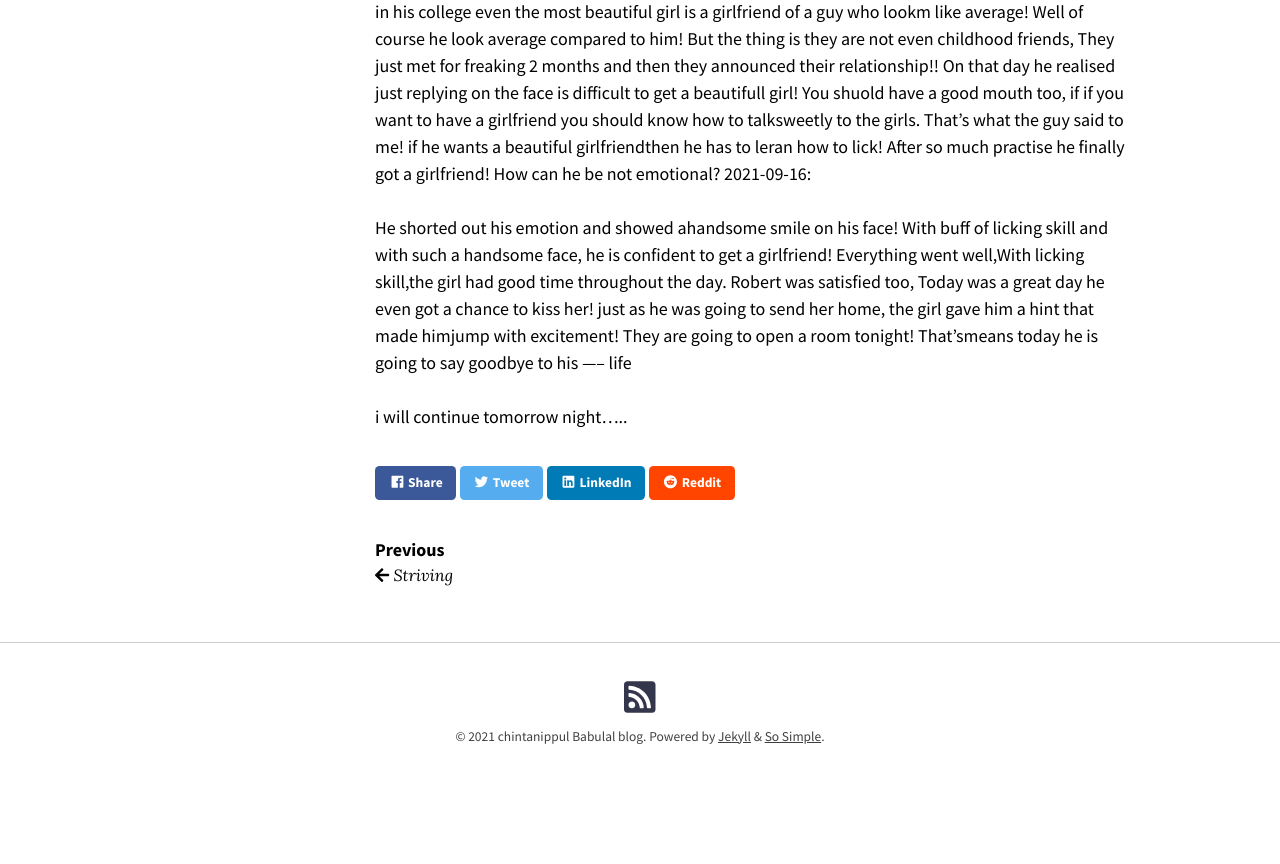
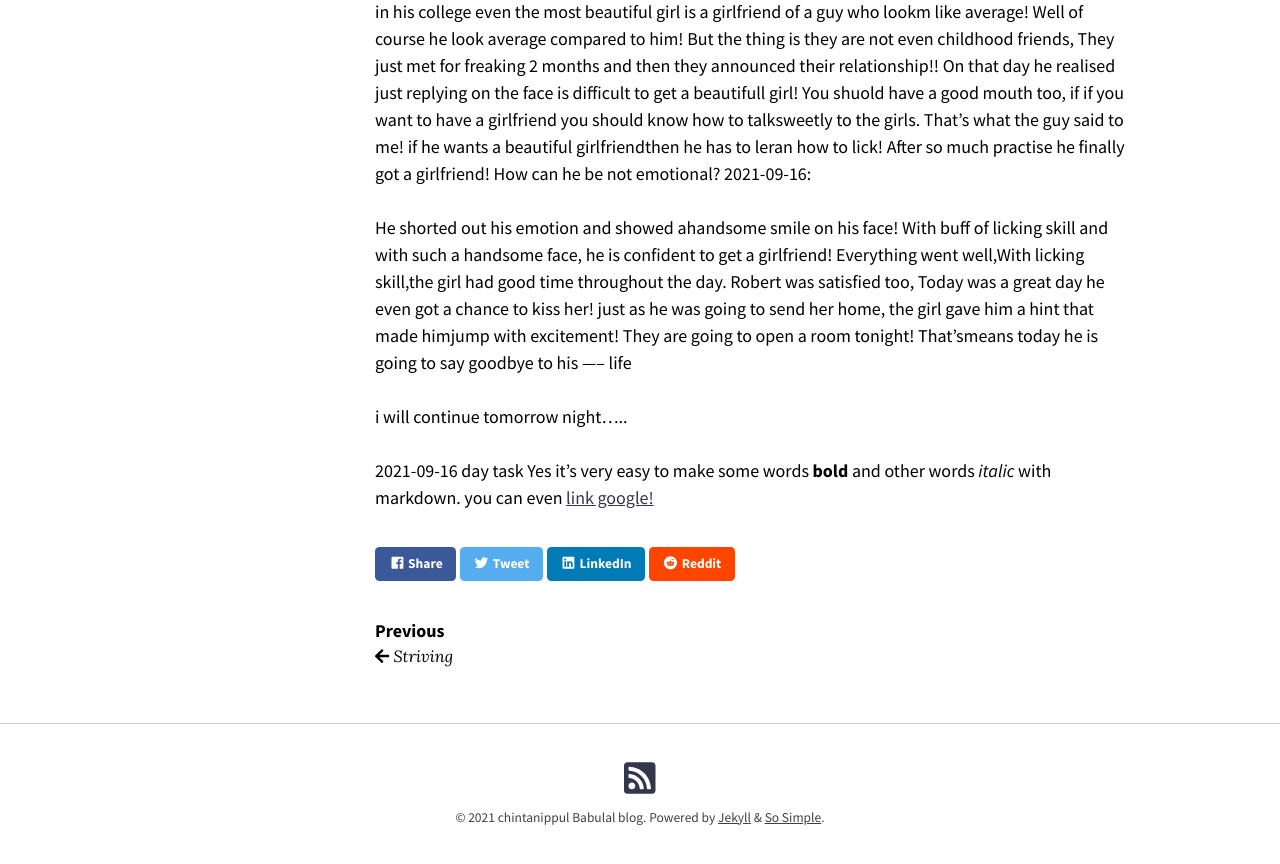
Before and after one commit to skbabulal/skbabulal.github.io, a Jekyll site: the page built from _posts/2021-09-14-Welcome.md, in a window 1280 px wide and 900 px high, scrolled down 663 px. Shown: the top 864 px of the window. Built offline with Jekyll 4.4.1, drawn with Linux system fonts in a browser that asks for light colours; nearby versions of some CDN libraries; before the commit the page ends 1482 px from its top, so only the background shows below that.

Commit message:
sample blog

```diff
--- a/_posts/2021-09-14-Welcome.md
+++ b/_posts/2021-09-14-Welcome.md
@@ -44,3 +44,6 @@ They are going to open a room tonight!
 That'smeans today he is going to say goodbye to his ----- life
 
 i will continue tomorrow night.....
+
+2021-09-16 day task
+Yes it's very easy to make some words **bold** and other words *italic*  with markdown. you can even [link google!](http://google. com)
```
